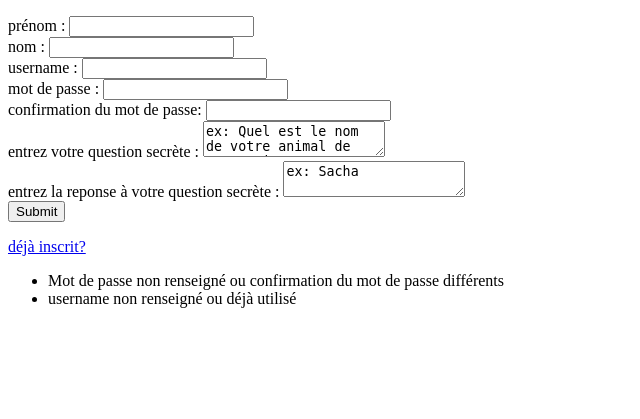
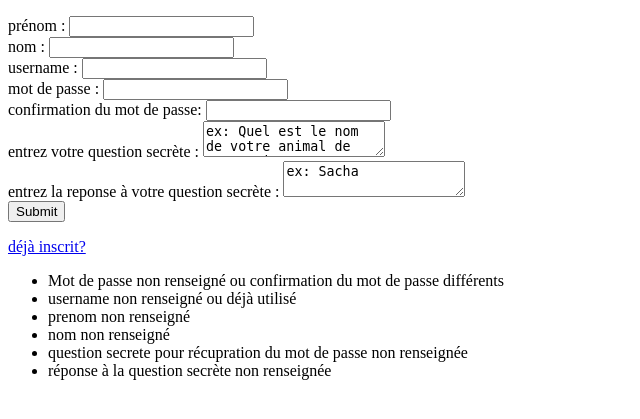
Before and after one commit to Joduq/ExtranetBancaire, a PHP site: page /inscription.php in a window 1280 px wide. Shown: the top 419 px of the page, without its empty margins (0-640 px from the left). Run offline with PHP 8.4, Linux system fonts and the light colour scheme; data that the repository does not hold is empty.

Commit message:
page inscription php

```diff
--- a/inscription.php
+++ b/inscription.php
@@ -106,7 +106,7 @@ function add_to_bdd(){
   // header('Location: minichat.php');
 }
 
-if( confirm_password($_POST['password'],$_POST['confirpassword'])==TRUE && valid_username($_POST['username'])==TRUE){
+if( confirm_password($_POST['password'],$_POST['confirpassword'])==TRUE && valid_username($_POST['username'])==TRUE && $_POST['prenom'] && $_POST['nom'] && $_POST['question'] && $_POST['reponse']){
   add_to_bdd();
   print "yes";
 }else{
@@ -118,6 +118,23 @@ if( confirm_password($_POST['password'],$_POST['confirpassword'])==TRUE && valid
   {
     $array_of_errors[]="username non renseigné ou déjà utilisé";
   }
+  if(!$_POST['prenom'])
+  {
+    $array_of_errors[]="prenom non renseigné";
+  }
+  if(!$_POST['nom'])
+  {
+    $array_of_errors[]="nom non renseigné";
+  }
+  if(!$_POST['question'])
+  {
+    $array_of_errors[]="question secrete pour récupration du mot de passe non renseignée";
+  }
+  if(!$_POST['reponse'])
+  {
+    $array_of_errors[]="réponse à la question secrète non renseignée";
+  }
+
   echo "<ul>";
   foreach ($array_of_errors as $value) {
     echo "<li>".$value."</li>";
```
